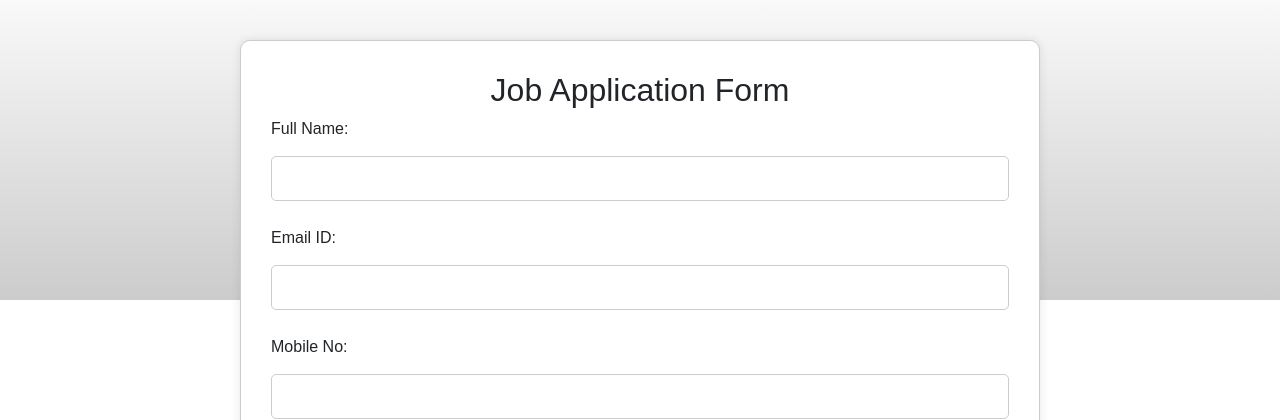
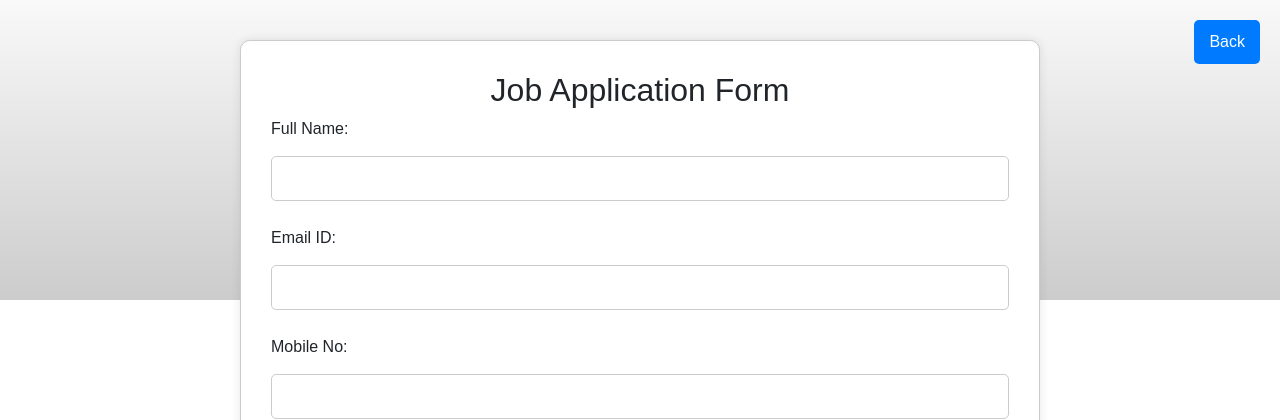
Before and after one commit to harshita-2005/job_search_1, a Flask app: page /application in a window 1280 px wide. Shown: the top 420 px of the page. Run offline with Flask 3, Linux system fonts and the light colour scheme; some libraries are stand-ins or nearby versions.

Commit message:
Update application.html
added some new buttons

```diff
--- a/src/templates/application.html
+++ b/src/templates/application.html
@@ -50,15 +50,18 @@
             border-radius: 5px;
         }
 
-        button[type="submit"] {
+        button[type="submit"], button[type="reset"] {
             width: 49%;
             height: 45px;
             padding: 15px;
+            border-radius: 5px;
+            cursor: pointer;
+        }
+
+        button[type="submit"] {
             background-color: #4CAF50;
             color: #fff;
             border: none;
-            border-radius: 5px;
-            cursor: pointer;
         }
 
         button[type="submit"]:hover {
@@ -66,31 +69,42 @@
         }
 
         button[type="reset"] {
-            width: 49%;
-            height: 45px;
-            padding: 15px;
             background-color: #ccc;
             color: #333;
             border: none;
-            border-radius: 5px;
-            cursor: pointer;
         }
 
         button[type="reset"]:hover {
             background-color: #aaa;
         }
 
-        /* Added CSS to make buttons come side by side */
         .button-container {
             display: flex;
             justify-content: space-between;
         }
+
+        .back-button {
+            position: absolute;
+            top: 20px;
+            right: 20px;
+            background-color: #007bff; /* Primary color */
+            color: white;
+            padding: 10px 15px;
+            border-radius: 5px;
+            text-decoration: none; /* Remove underline */
+            transition: background-color 0.3s;
+        }
+
+        .back-button:hover {
+            background-color: #0056b3; /* Darker shade on hover */
+        }
     </style>
 </head>
 <body>
+    <a href="{{ url_for('explore_jobs') }}" class="back-button">Back</a>
     <div class="container">
         <h2><center>Job Application Form</center></h2>
-        <form action="" method="post" id="job-application-form" enctype="multipart/form-data">
+        <form action="{{ url_for('application') }}" method="post" id="job-application-form" enctype="multipart/form-data">
             <div class="form-group">
                 <label for="full-name">Full Name:</label>
                 <input type="text" class="form-control" id="full-name" name="full-name" required>
@@ -120,9 +134,7 @@
                 <input type="file" class="form-control-file" id="resume-upload" name="resume-upload" required>
             </div>
             <div class="button-container">
-            <form action="{{ url_for('success') }}" method="post">
                 <button type="submit" class="btn btn-primary">Submit</button>
-            </form>
                 <button type="reset" class="btn btn-secondary">Clear</button>
             </div>
         </form>
```
